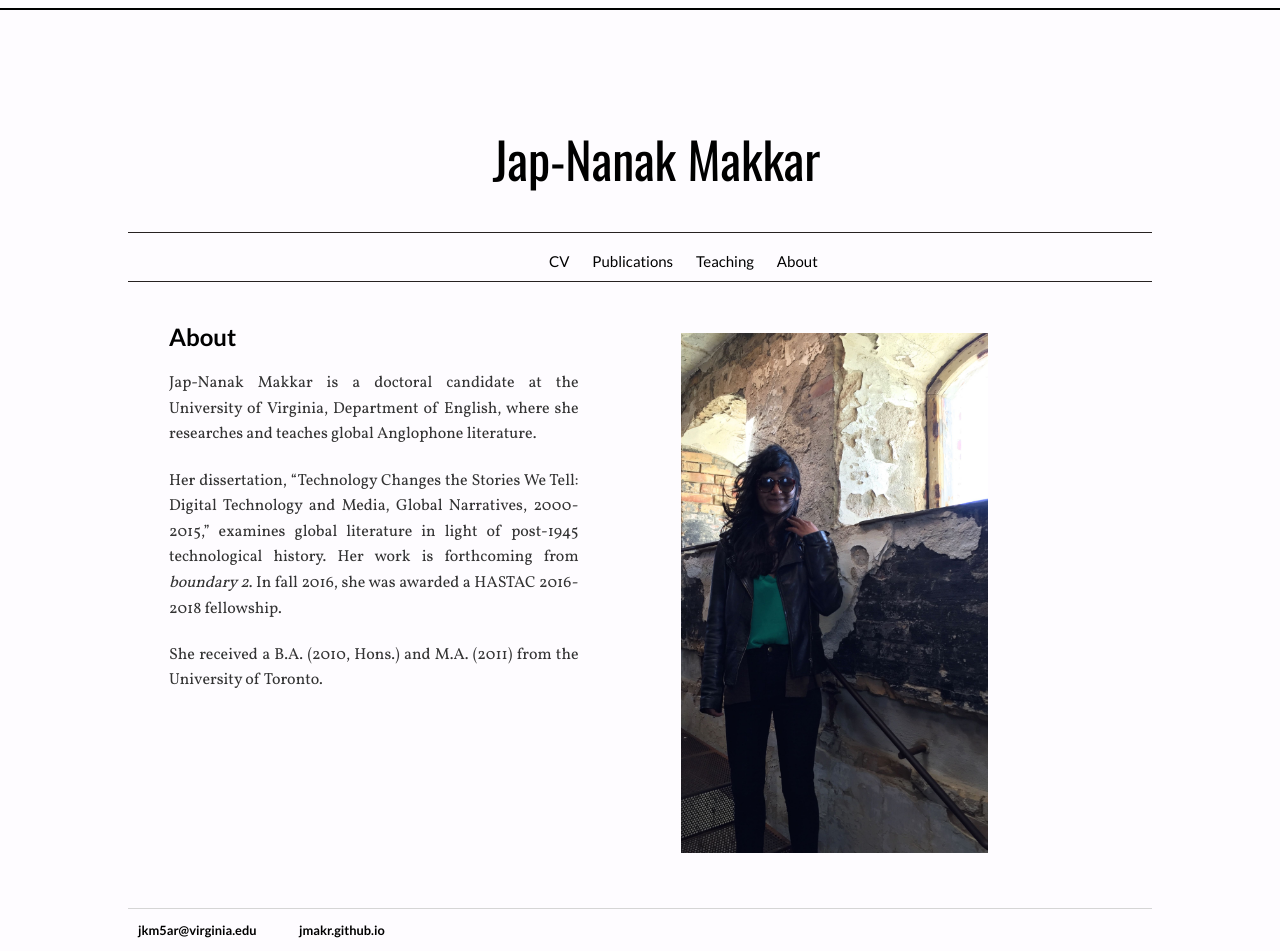
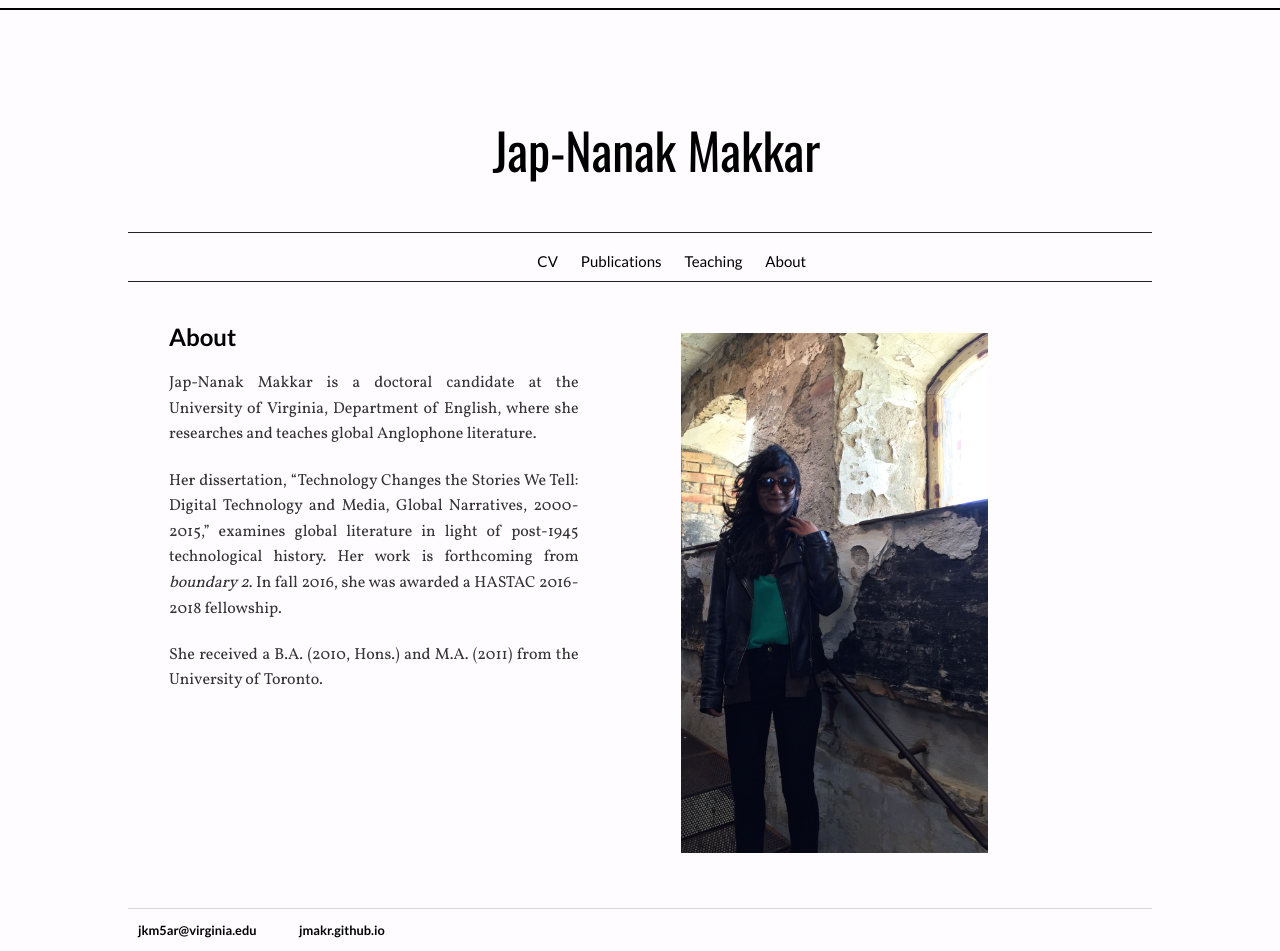
Before and after one commit to jmakr/jmakr.github.io, a Jekyll site: the page built from index.html, in a window 1280 px wide. Built offline with Jekyll 4.4.1, drawn with Linux system fonts in a browser that asks for light colours.

Commit message:
Update main.css

```diff
--- a/css/main.css
+++ b/css/main.css
@@ -45,7 +45,7 @@ h1 {
     position:absolute;
     top: 50%;
     left:50%;
-    transform: translate(-45%, -30%);
+    transform: translate(-45%, -35%);
 
 
     text-align: center;
@@ -84,7 +84,7 @@ section {
   font-family: "Lato", sans-serif;
     top: 50%;
     left:50%;
-    transform: translate(-35%, -30%);
+    transform: translate(-39%, -30%);
 
   text-align: center;
   font-size: 15px;
```
